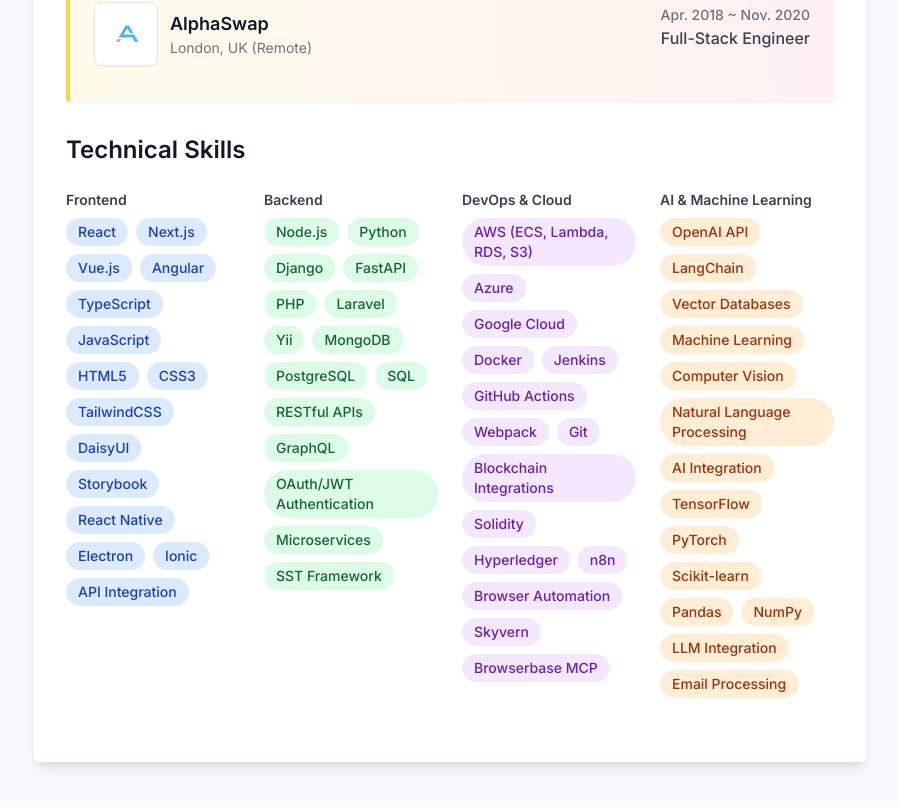
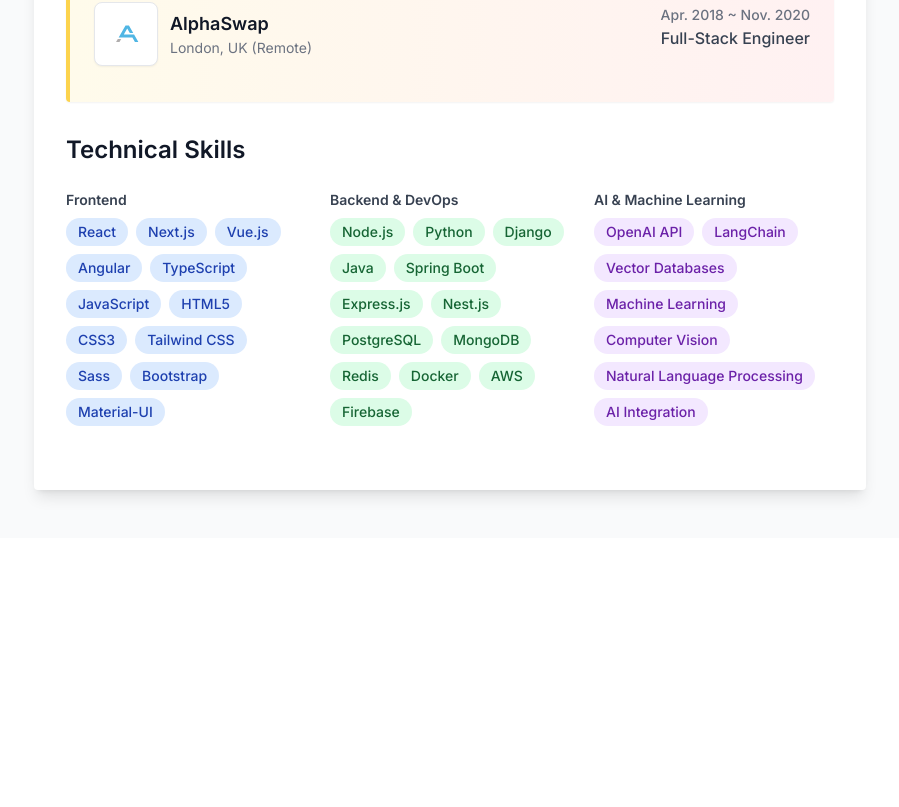
Before and after one commit to braveheart-star/daves-piedad, a Next.js app: page /resume in a window 1280 px wide. Shown: the part 937-1744 px from the top of the page, without its empty margins (190-1089 px from the left). After the commit the page ends 1475 px from the top, so only its background shows below. Built offline with nearby package versions, Linux system fonts and the light colour scheme.

Commit message:
Update resume: education, work history, company links and locations

```diff
--- a/src/app/page.tsx
+++ b/src/app/page.tsx
@@ -3,46 +3,37 @@
 
 export default function Home() {
   const projects = [
-
     {
-      title: 'LimeSurvey Platform',
-      period: '2024.2 - 2025.3',
-      description: 'Contributed to LimeSurvey\'s open-source full-stack platform, focusing on both backend (PHP Yii framework) and frontend (React, Storybook) development. Enhanced survey creation, response tracking, and data visualization.',
-      technologies: ['React', 'Storybook', 'PHP', 'Yii Framework', 'JavaScript', 'Bootstrap', 'Docker', 'Git'],
+      title: 'PillarMarkets.com',
+      period: '2025.5 - 2022.7',
+      description: 'Harness AI-powered integrations, intuitive workflows, and a user-friendly interface to unify your critical CRE data and relationships in one seamless ecosystem.',
+      technologies: ['Next.js', 'TailwindCSS', 'Java', 'Spring Boot', 'Python', 'PostgreSQL', 'Redis', 'Docker', 'AWS', 'TypeScript'],
+      image: '/images/projects/pillar.png',
+      url: 'https://www.pillarmarkets.com/',
+    },
+    {
+      title: 'Limesurvey.org',
+      period: '2022.4 - 2020.10',
+      description: 'LimeSurvey is the simple, quick and anonymous online survey tool that\'s bursting with juicy insights. Calling students, professionals and enterprises: design a survey and get the best insights, it\'s free and as easy as squeezing a lime.',
+      technologies: ['React', 'Yii PHP Framework', 'StoryBook', 'PHP', 'Bootstrap', 'jQuery', 'Docker', 'Git', 'Composer'],
       image: '/images/projects/limesurvey.png',
       url: 'https://www.limesurvey.org/',
     },
     {
-      title: 'PillarMarkets Platform',
-      period: '2022.1 - 2024.2',
-      description: 'Led the development of frontend services using Next.js, DaisyUI, GraphQL, and TailwindCSS to enhance platform performance and user experience. Built scalable RESTful APIs and integrated with backend services.',
-      technologies: ['Next.js', 'DaisyUI', 'GraphQL', 'TailwindCSS', 'RESTful APIs', 'TypeScript', 'Node.js'],
-      image: '/images/projects/pillar.png',
-      url: 'https://www.pillarmarkets.com/',
-    },
-    {
       title: 'The Track App',
-      period: '2020.12 - 2022.1',
-      description: 'Led the development of a cross-platform productivity and calendar application built with React, React Native, Electron, and Swift. Implemented advanced calendar integrations with Google Workspace, Microsoft Teams, and Outlook.',
-      technologies: ['React', 'React Native', 'Electron', 'Swift', 'TypeScript', 'TailwindCSS', 'GraphQL', 'OAuth2'],
+      period: '2021.7 - 2023.1',
+      description: 'Fast, Efficient and Elegant Calendar & Scheduling software',
+      technologies: ['React.js', 'Electron', 'TypeScript', 'Node.js', 'SQLite', 'Material-UI', 'Redux', 'WebRTC'],
       image: '/images/projects/trackapp.png',
       url: '#',
     },
     {
-      title: 'Divizend Platform',
-      period: '2020.12 - 2021.8',
-      description: 'Divizend is the leading international wealth-tax FinTech platform for the fastest way to reclaim foreign dividend withholding taxes. The platform helps international investors efficiently recover taxes withheld on dividend payments from foreign companies.',
-      technologies: ['React-Redux', 'Node.js', 'LoopBack', 'PostgreSQL', 'Docker', 'Next.js'],
-      image: '/images/projects/divizend.png',
-      url: 'https://divizend.com/',
-    },
-    {
-      title: 'AlphaSwap Platform',
+      title: 'AlphaSwap',
       period: '2019.4 - 2020.11',
-      description: 'AlphaSwap is an investment technology platform, bundling the community\'s best stock picks into Data-as-a-Service. AlphaSwap\'s community of investment talent generate equity investment ideas backed by research, and AlphaSwap algorithmically selects the best ideas based on voting and track record. We help our customers (investment platforms, allocators, asset managers) create innovative products and improve performance.',
-      technologies: ['React', 'Easy Peasy', 'Nest.js', 'Docker', 'PostgreSQL'],
+      description: 'AlphaSwap is an investment technology platform, bundling the community\'s best stock picks into Data-as-a-Service.',
+      technologies: ['React-Redux', 'Node.js (Nest.js)', 'easy-peasy library', 'postgreSQL', 'Docker'],
       image: '/images/projects/alphaswap.png',
-      url: 'https://www.joinclubhouse.com/club/AlphaSwap',
+      url: '#',
     },
     {
       title: 'Skills4School',
--- a/src/app/resume/page.tsx
+++ b/src/app/resume/page.tsx
@@ -1,6 +1,5 @@
 import { Pillar } from '@/components/icons/Pillar'
 import { AlphaSwap } from '@/components/icons/AlphaSwap'
-import { TrackApp } from '@/components/icons/TrackApp'
 import Image from 'next/image'
 
 type ColorScheme = {
@@ -67,8 +66,6 @@
       )
     case 'PillarMarkets':
       return <Pillar className="w-8 h-8" />
-    case 'The Track App':
-      return <TrackApp className="w-8 h-8" />
     case 'AlphaSwap':
       return <AlphaSwap className="w-8 h-8" />
     case 'InputKit':
@@ -101,8 +98,9 @@
     {
       period: 'Feb. 2023 ~ Mar. 2025',
       company: 'PillarMarkets',
-      location: 'NY, US (Remote)',
+      location: 'Indianapolis, IN, USA (Remote)',
       position: 'Senior Frontend Engineer',
+      url: 'https://www.pillarmarkets.com/',
     },
     {
       period: 'May. 2022 ~ Oct. 2022',
@@ -128,27 +126,17 @@
 
   const frontendSkills = [
     'React', 'Next.js', 'Vue.js', 'Angular', 'TypeScript', 'JavaScript',
-    'HTML5', 'CSS3', 'TailwindCSS', 'DaisyUI', 'Storybook', 'React Native',
-    'Electron', 'Ionic', 'API Integration'
+    'HTML5', 'CSS3', 'Tailwind CSS', 'Sass', 'Bootstrap', 'Material-UI'
   ]
 
-  const backendSkills = [
-    'Node.js', 'Python', 'Django', 'FastAPI', 'PHP', 'Laravel', 'Yii',
-    'MongoDB', 'PostgreSQL', 'SQL', 'RESTful APIs', 'GraphQL',
-    'OAuth/JWT Authentication', 'Microservices', 'SST Framework'
-  ]
-
-  const devopsSkills = [
-    'AWS (ECS, Lambda, RDS, S3)', 'Azure', 'Google Cloud', 'Docker',
-    'Jenkins', 'GitHub Actions', 'Webpack', 'Git', 'Blockchain Integrations',
-    'Solidity', 'Hyperledger', 'n8n', 'Browser Automation', 'Skyvern', 'Browserbase MCP'
+  const backendDevopsSkills = [
+    'Node.js', 'Python', 'Django', 'Java', 'Spring Boot', 'Express.js', 'Nest.js',
+    'PostgreSQL', 'MongoDB', 'Redis', 'Docker', 'AWS', 'Firebase'
   ]
 
   const aiSkills = [
     'OpenAI API', 'LangChain', 'Vector Databases', 'Machine Learning',
-    'Computer Vision', 'Natural Language Processing', 'AI Integration',
-    'TensorFlow', 'PyTorch', 'Scikit-learn', 'Pandas', 'NumPy',
-    'LLM Integration', 'Email Processing'
+    'Computer Vision', 'Natural Language Processing', 'AI Integration'
   ]
 
   return (
@@ -158,7 +146,7 @@
           <h1 className="text-3xl font-bold text-gray-900 dark:text-white">Resume</h1>
           <div className="relative">
             <a
-              href="/cv/Senior FullStack Engineer-ShiXiong.pdf"
+              href="/cv/Senior Full Stack & AI Engineer.pdf"
               target="_blank"
               rel="noopener noreferrer"
               className="inline-flex items-center justify-center px-4 py-2 border border-gray-300 rounded-md shadow-sm text-sm font-medium text-gray-700 dark:text-gray-300 bg-white dark:bg-gray-800 hover:bg-gray-50 focus:outline-none focus:ring-2 focus:ring-blue-500 focus:ring-offset-2 transition-colors duration-200"
@@ -202,7 +190,7 @@
                 <div key={index} className={`timeline-item bg-gradient-to-r ${colorScheme.bg} rounded p-6 shadow-sm hover:shadow-md transition-shadow duration-300 border-l-4 ${colorScheme.border}`}>
                 <div className="flex flex-col sm:flex-row sm:items-start sm:justify-between mb-3">
                   <div className="flex items-center space-x-3 mb-2 sm:mb-0">
-                    <div className="w-16 h-16 bg-white dark:bg-gray-800 rounded-lg flex items-center justify-center shadow-sm border overflow-hidden">
+                    <div className="w-16 h-16 bg-white rounded-lg flex items-center justify-center shadow-sm border border-gray-200 overflow-hidden">
                       {renderCompanyMark(job.company)}
                     </div>
                     <div>
@@ -240,7 +228,7 @@
 
         <section className="mb-8">
           <h2 className="section-title">Technical Skills</h2>
-          <div className="grid grid-cols-1 md:grid-cols-2 lg:grid-cols-4 gap-6">
+          <div className="grid grid-cols-1 md:grid-cols-3 gap-6">
             <div>
               <h4 className="text-sm font-semibold text-gray-700 dark:text-gray-300 mb-2">Frontend</h4>
               <div className="flex flex-wrap gap-2">
@@ -252,20 +240,10 @@
               </div>
             </div>
             <div>
-              <h4 className="text-sm font-semibold text-gray-700 dark:text-gray-300 mb-2">Backend</h4>
+              <h4 className="text-sm font-semibold text-gray-700 dark:text-gray-300 mb-2">Backend & DevOps</h4>
               <div className="flex flex-wrap gap-2">
-                {backendSkills.map((skill, index) => (
+                {backendDevopsSkills.map((skill, index) => (
                   <span key={index} className="px-3 py-1 bg-green-100 dark:bg-green-900/30 text-green-800 dark:text-green-300 rounded-full text-sm font-medium">
-                    {skill}
-                  </span>
-                ))}
-              </div>
-            </div>
-            <div>
-              <h4 className="text-sm font-semibold text-gray-700 dark:text-gray-300 mb-2">DevOps & Cloud</h4>
-              <div className="flex flex-wrap gap-2">
-                {devopsSkills.map((skill, index) => (
-                  <span key={index} className="px-3 py-1 bg-purple-100 dark:bg-purple-900/30 text-purple-800 dark:text-purple-300 rounded-full text-sm font-medium">
                     {skill}
                   </span>
                 ))}
@@ -275,7 +253,7 @@
               <h4 className="text-sm font-semibold text-gray-700 dark:text-gray-300 mb-2">AI & Machine Learning</h4>
               <div className="flex flex-wrap gap-2">
                 {aiSkills.map((skill, index) => (
-                  <span key={index} className="px-3 py-1 bg-orange-100 dark:bg-orange-900/30 text-orange-800 dark:text-orange-300 rounded-full text-sm font-medium">
+                  <span key={index} className="px-3 py-1 bg-purple-100 dark:bg-purple-900/30 text-purple-800 dark:text-purple-300 rounded-full text-sm font-medium">
                     {skill}
                   </span>
                 ))}
```
Also changed, not shown: 1 other file (tests, documents, lock files or other folders).
